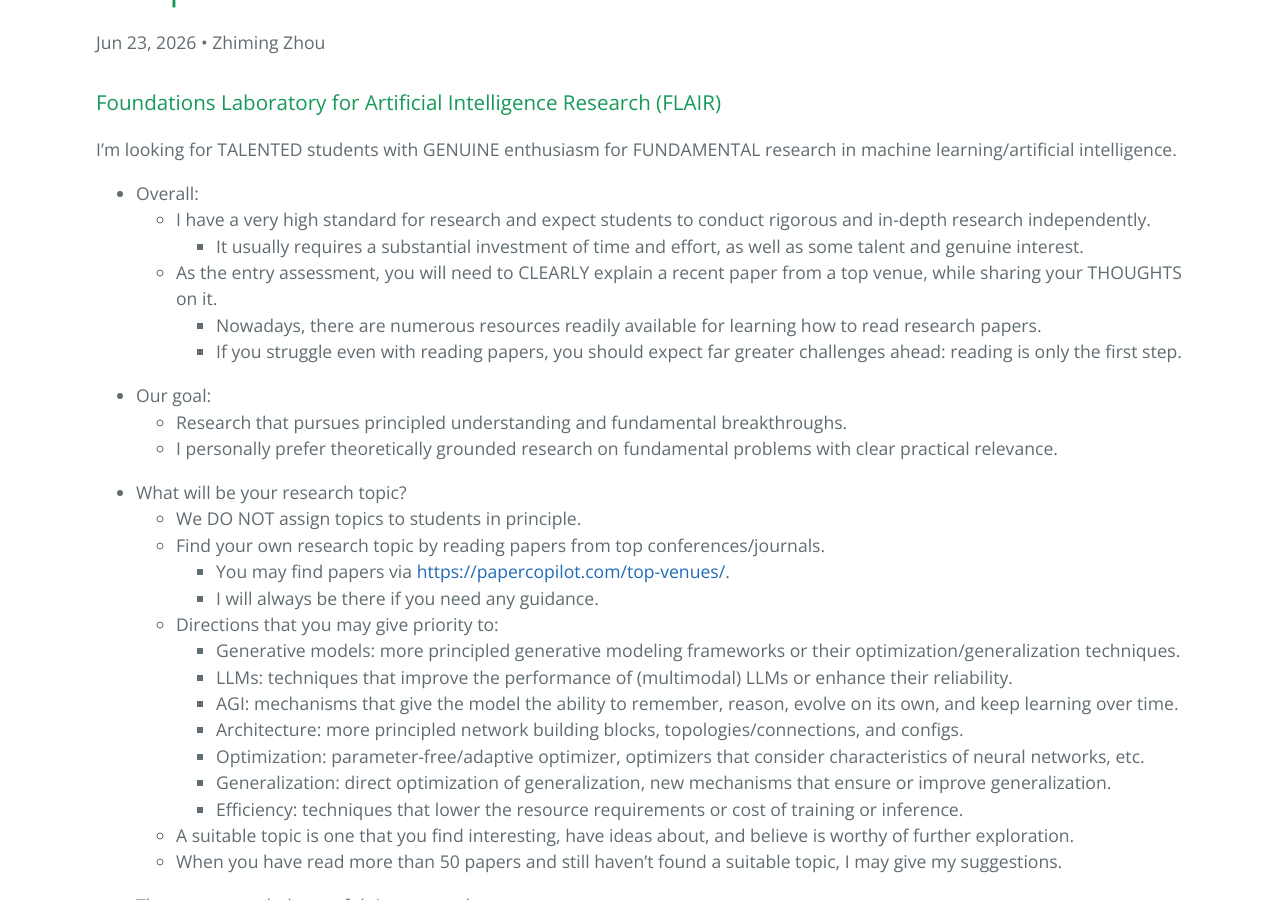
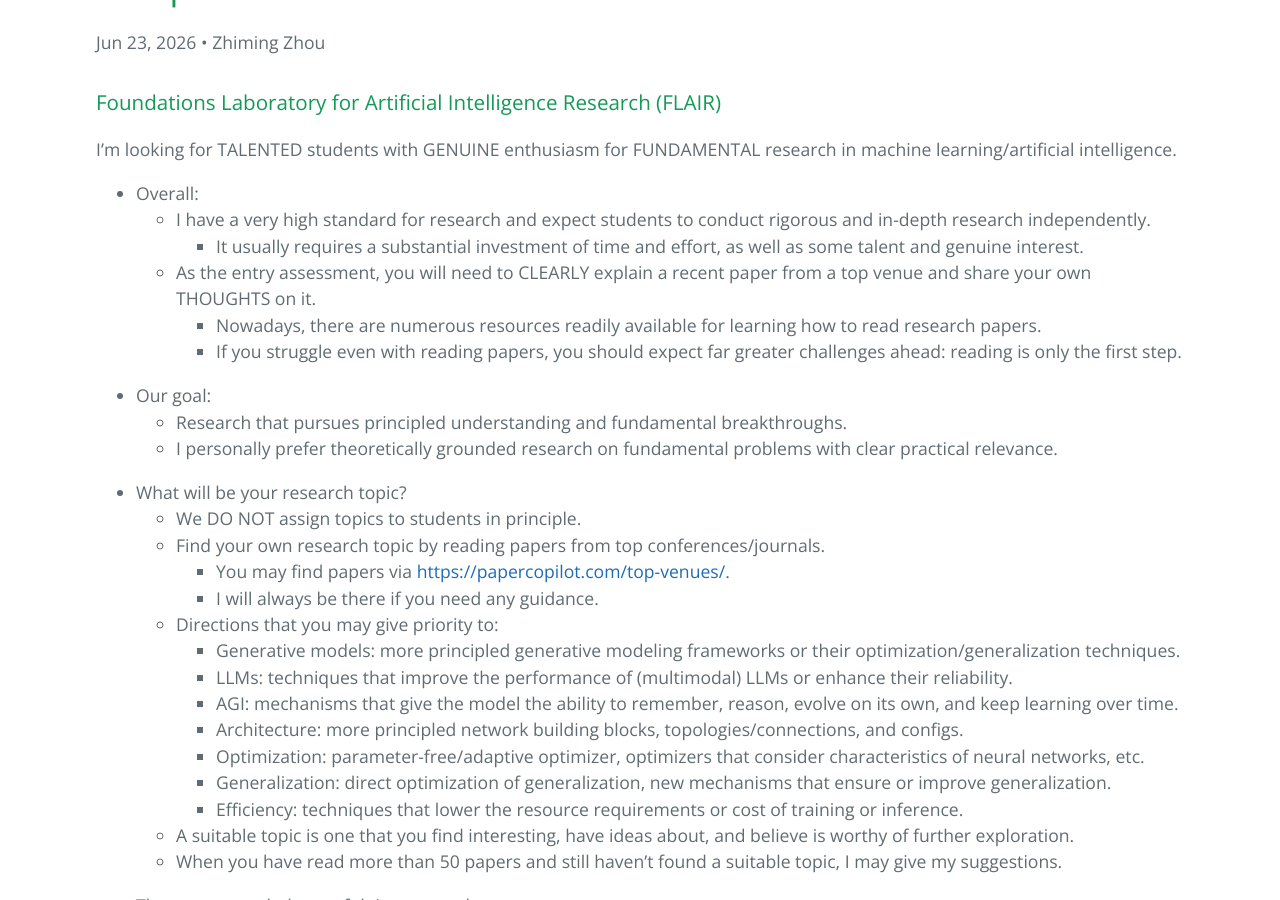
Before and after one commit to ZhimingZhou/zhimingzhou.github.io, a Jekyll site: the page built from _posts/2020-12-09-Prospective-Students.md, in a window 1280 px wide and 900 px high, scrolled down 345 px. Built offline with Jekyll 4.4.1, drawn with Linux system fonts in a browser that asks for light colours.

Commit message:
Update 2020-12-09-Prospective-Students.md

```diff
--- a/_posts/2020-12-09-Prospective-Students.md
+++ b/_posts/2020-12-09-Prospective-Students.md
@@ -14,7 +14,7 @@ I’m looking for TALENTED students with GENUINE enthusiasm for FUNDAMENTAL rese
 - Overall:
 	- I have a very high standard for research and expect students to conduct rigorous and in-depth research independently.
 		- It usually requires a substantial investment of time and effort, as well as some talent and genuine interest.
-	- As the entry assessment, you will need to CLEARLY explain a recent paper from a top venue, while sharing your THOUGHTS on it.
+	- As the entry assessment, you will need to CLEARLY explain a recent paper from a top venue and share your own THOUGHTS on it.
 		- Nowadays, there are numerous resources readily available for learning how to read research papers.
 		- If you struggle even with reading papers, you should expect far greater challenges ahead: reading is only the first step.
 
```
